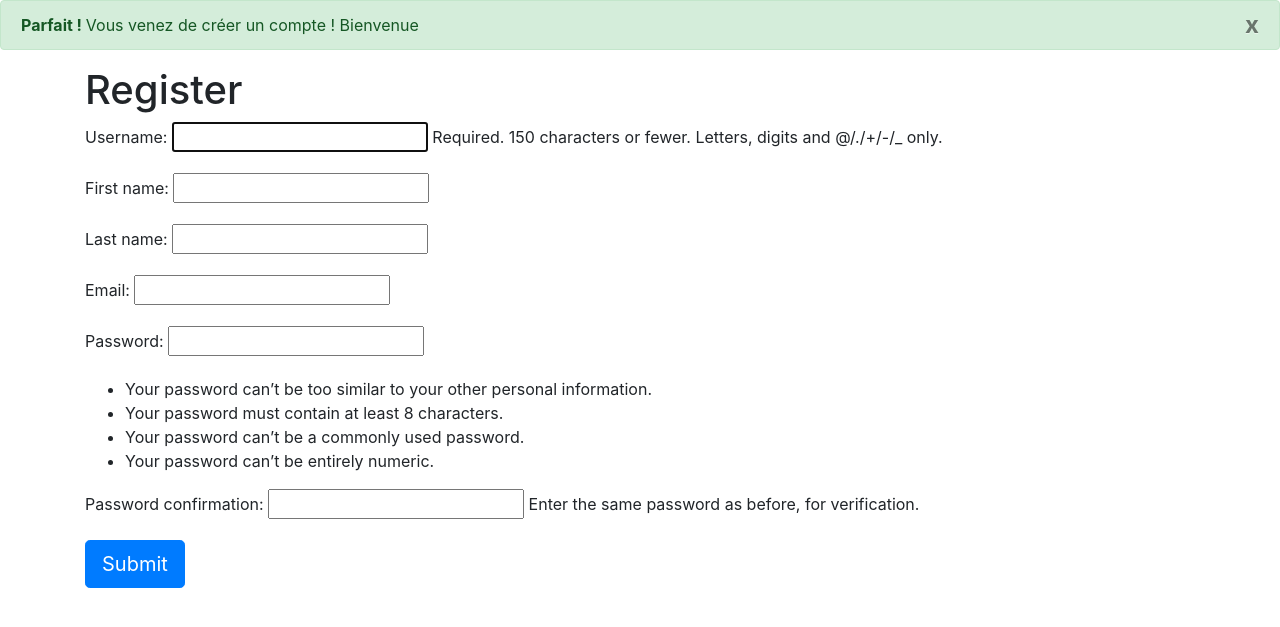
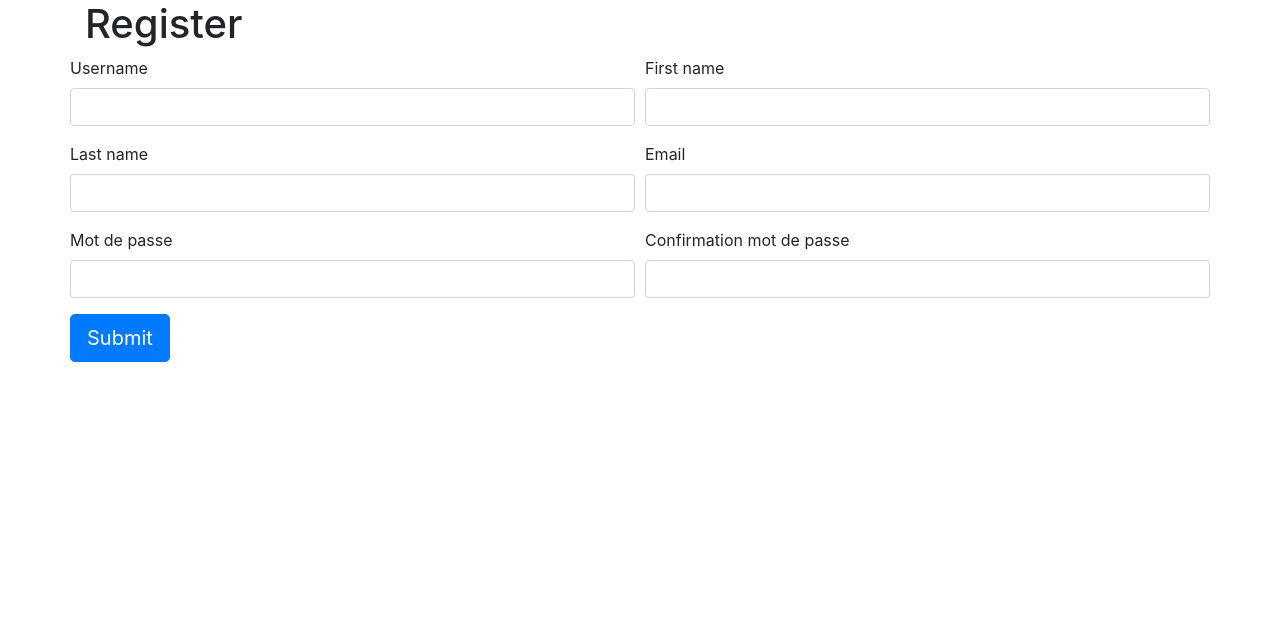
Before and after one commit to matissel/EnCasDeSoif, a Django app: page /account/register/ in a window 1280 px wide. Shown: the part 56-683 px from the top of the page. Run offline with Django 3.2, Linux system fonts and the light colour scheme; some libraries are stand-ins or nearby versions.

Commit message:
fix bug page d'enregistrement

```diff
--- a/accounts/forms.py
+++ b/accounts/forms.py
@@ -2,32 +2,6 @@ from django import forms
 from django.contrib.auth.models import User
 from django.contrib.auth.forms import UserCreationForm, UserChangeForm
 from django.db import models
-
-
-class RegistrationForm(UserCreationForm):
-    email = forms.EmailField(required=True)
-
-    class Meta:
-        model = User
-        fields = (
-            'username',
-            'first_name',
-            'last_name',
-            'email',
-            'password1',
-            'password2'
-        )
-
-    def save(self, commit=True):
-        user = super(RegistrationForm, self).save(commit=False)
-        user.first_name = self.cleaned_data['first_name']
-        user.last_name = self.cleaned_data['last_name']
-        user.email = self.cleaned_data['email']
-
-        if commit:
-            user.save()
-
-        return user
 
 
 class EditProfileForm(UserChangeForm):
--- a/accounts/templates/accounts/reg_form.html
+++ b/accounts/templates/accounts/reg_form.html
@@ -3,11 +3,48 @@
 {% block content %}
 <div class="container">
     <h1> Register </h1>
-    <form method="post">
-        {% csrf_token %}
-        {{ form.as_p }}
-        <button class="btn btn-lg btn-primary outline" type="submit" name="button">Submit</button>
-    </form>
+    <div class="row justify-content-center">
+        <form method="post">
+            {% csrf_token %}
+            <div class="form-row">
+                <div class="form-group col-md-6">
+                        {{ form.username.errors }}
+                        <label for="{{ form.username.id_for_label }}">Username</label>
+                        <input type="text" required class="form-control" name="{{ form.username.name }}" id="{{ form.username.id_for_label }}">
+                </div>
+
+                <div class="form-group col-md-6">
+                    {{ form.first_name.errors }}
+                    <label for="{{ form.first_name.id_for_label }}">First name</label>
+                    <input type="text" required class="form-control" name="{{ form.first_name.name }}" id="{{ form.first_name.id_for_label }}">
+                </div>
+
+                <div class="form-group col-md-6">
+                    {{ form.last_name.errors }}
+                    <label for="{{ form.last_name.id_for_label }}">Last name</label>
+                    <input type="text" required class="form-control" name="{{ form.last_name.name }}" id="{{ form.lastname.id_for_label }}">
+                </div>
+
+                <div class="form-group col-md-6">
+                    {{ form.email.errors }}
+                    <label for="{{ form.email.id_for_label }}">Email</label>
+                    <input type="text" required class="form-control" name="{{ form.email.name }}" id="{{ form.email.id_for_label }}">
+                </div>
+
+                <div class="form-group col-md-6">
+                    {{ form.password1.errors }}
+                    <label for="{{ form.password1.id_for_label }}">Mot de passe</label>
+                    <input type="password" required class="form-control" name="{{ form.password1.name }}" id="{{ form.password1.id_for_label }}">
+                </div>
+
+                <div class="form-group col-md-6">
+                    {{ form.password2.errors }}
+                    <label for="{{ form.password2.id_for_label }}">Confirmation mot de passe</label>
+                    <input type="password" required class="form-control" name="{{ form.password2.name }}" id="{{ form.password2.id_for_label }}">
+                </div>
+            </div>
+            <button class="btn btn-lg btn-primary outline" type="submit" name="button">Submit</button>
+        </form>
+    </div>
 </div>
-
 {% endblock %}
--- a/accounts/views.py
+++ b/accounts/views.py
@@ -1,11 +1,12 @@
 from django.shortcuts import render, redirect
 from django.contrib.auth.forms import UserCreationForm, UserChangeForm, PasswordChangeForm
-from accounts.forms import RegistrationForm, EditProfileForm
+from accounts.forms import EditProfileForm
 from django.contrib.auth.models import User
 from django.contrib.auth import update_session_auth_hash, logout
 from django.contrib.auth.decorators import login_required
 from django.contrib import messages
 from pointsEau.models import PointEau
+from django.contrib.auth import login, authenticate
 from django.core import serializers
 from django.contrib import messages as msg
 
@@ -22,21 +23,21 @@ def home(request):
 
 def register(request):
     if request.method == 'POST':
-        form = RegistrationForm(request.POST)
+        form = UserCreationForm(request.POST)
         if form.is_valid():
             # Sauvegarde dans la base
             form.save()
-            return redirect('/')
-        else:
+            username = form.cleaned_data.get('username')
+            raw_password = form.cleaned_data.get('password1')
+            user = authenticate(username=username, password=raw_password)
+            login(request, user)
+            msg.success(request, "Vous venez de créer un compte ! Bienvenue")
             return redirect('/')
     else:
-        form = RegistrationForm()
+        form = UserCreationForm()
 
-        args = {'form': form,
-                'active': 'register'
-                }
-        msg.success(request, "Vous venez de créer un compte ! Bienvenue")
-        return render(request, 'accounts/reg_form.html', args)
+    args = {'form': form, 'active': 'register'}
+    return render(request, 'accounts/reg_form.html', args)
 
 
 @login_required
--- a/pointsEau/views.py
+++ b/pointsEau/views.py
@@ -41,6 +41,7 @@ def viewPE(request):
     ownerPeau = user.pointseau.all()
     return render(request, 'pointsEau/viewPE.html', {'pointseau': ownerPeau, 'active': 'pointseau'})
 
+
 def delPE(request, pk):
     pe = PointEau.objects.get(pk=pk)
     # Si on essaye d'éditer un point d'eau pas à lui
@@ -50,6 +51,7 @@ def delPE(request, pk):
     pe.delete()
     ownerPeau = request.user.pointseau.all()
     return render(request, 'pointsEau/viewPE.html', {'pointseau': ownerPeau, 'active': 'pointseau'})
+
 
 def editPE(request, pk):
     user = request.user
```
Also changed, not shown: pointsEau/tests_pointsEau/test_api.py (+6 -7 lines).
